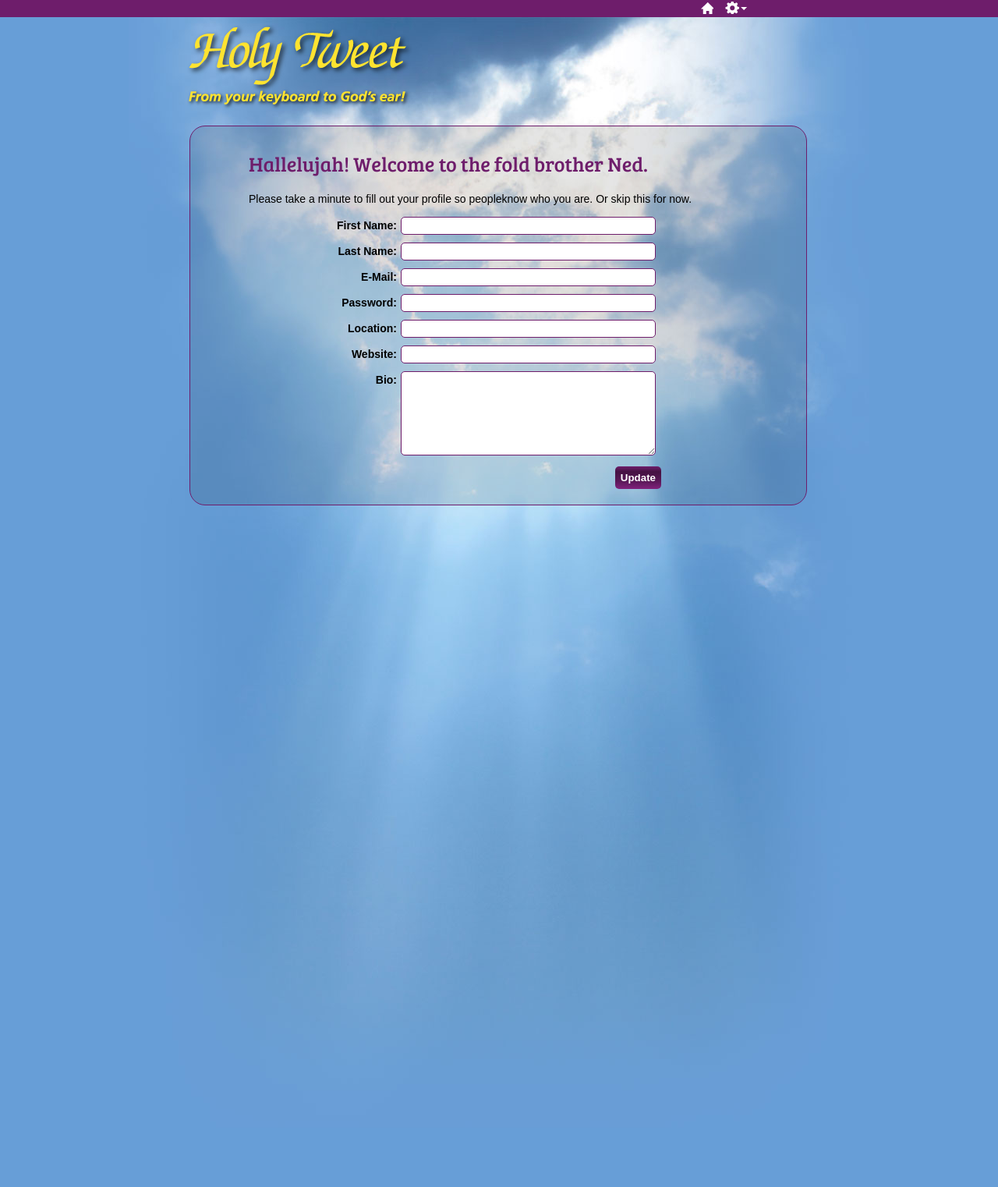
After one commit to Grafixwerks/P2, a PHP site: page /success-join.php in a window 1280 px wide. The commit adds this page. Shown: the whole page at 78% size. Run offline with PHP 8.4, Linux system fonts and the light colour scheme.

Commit message:
Added confirmation after join page HTML & CSS

```diff
--- a/css/main.css
+++ b/css/main.css
@@ -269,6 +269,12 @@ fieldset {
 	margin: 0px;
 	padding: 0px;
 }
+.success legend {
+	font-size: 1px;
+	text-indent: -9999px;
+	margin: 0px;
+	padding: 0px;
+}
 #sign-in {
 	float: right;
 }
@@ -278,6 +284,16 @@ fieldset {
 }
 .txt {
 	width: 319px;
+	margin-bottom: 10px;
+	border: 1px solid #6E1D6B;
+	padding:3px;
+	-webkit-border-radius: 5px;
+	-moz-border-radius: 5px;
+	border-radius: 5px;
+}
+.bio {
+	width: 319px;
+	height:100px;
 	margin-bottom: 10px;
 	border: 1px solid #6E1D6B;
 	padding:3px;
--- a/join.php
+++ b/join.php
@@ -35,7 +35,7 @@
 
 <form action="" method="post" enctype="application/x-www-form-urlencoded" id="">
   <fieldset>
-    <legend>Sign in</legend>
+    <legend>Join</legend>
     <div class="text-group">
       <label for="first-name" class="welcome-label">First Name:</label>
       <input type="text" name="first-name" id="first-name"  class="txt" maxlength="20" />
--- /dev/null
+++ b/success-join.php
@@ -0,0 +1,149 @@
+<!DOCTYPE HTML>
+<html>
+<head>
+<!-- CSCI E-15 | Andrew Pearson | P 2 -->
+<meta charset="utf-8">
+<title>Holy Tweet</title>
+<link href='http://fonts.googleapis.com/css?family=Bree+Serif' rel='stylesheet' type='text/css'>
+<link rel="stylesheet" type="text/css" href="css/main.css">
+<style type="text/css">
+.success-label {
+	text-align: right;
+	display: block;
+	float: left;
+	width: 190px;
+	margin-right: 5px;
+	font-size: 14px;
+	font-weight: bold;
+	padding-top: 3px;
+}
+.main-content p {
+	font-size: 14px;
+}
+#update {
+	float: right;
+	margin-right: 111px;
+}
+</style>
+</head>
+
+<body>
+<div class="main-nav">
+  <ul class="nav">
+    <li><a href="" title="Account" id="acct">Account</a>
+      <ul class="dropdown">
+        <li><a href="">View profile</a></li>
+        <li><a href="">Account dashboard</a></li>
+        <li><a href="">Log out </a></li>
+      </ul>
+      <!-- .dropdown -->
+
+    </li>
+    <li><a href="" title="Home" id="home">Home</a></li>
+  </ul>
+  <!-- .nav -->
+
+</div>
+<!-- .main-nav -->
+
+<div class="wrapper"> <a href="/" class="logo">Holy Tweet: from your keyboard to God’s ear!</a>
+  <div class="main-content">
+    <h1>Hallelujah! Welcome to the fold brother Ned.</h1>
+
+    <p>Please take a minute  to fill out your profile so peopleknow who you are.  Or skip this for now.</p>
+    <form action="" method="post" enctype="application/x-www-form-urlencoded" id="" class="success">
+      <fieldset>
+    <legend>Account information</legend>
+    <div class="text-group">
+      <label for="first-name" class="success-label">First Name:</label>
+      <input type="text" name="first-name" id="first-name"  class="txt" maxlength="20" />
+    </div><!-- Close class text-gruop -->
+
+
+    <div class="text-group">
+      <label for="last-name" class="success-label">Last Name:</label>
+      <input type="text" name="last-name" id="last-name"  class="txt" maxlength="30" />
+    </div><!-- Close class text-gruop -->
+
+
+    <div class="text-group">
+      <label for="email" class="success-label">E-Mail:</label>
+      <input type="text" name="email" id="email"  class="txt" maxlength="30" />
+    </div><!-- Close class text-gruop -->
+
+
+    <div class="text-group">
+      <label for="password" class="success-label">Password: </label>
+      <input type="text" name="password" id="password"  class="txt" maxlength="30" />
+    </div><!-- Close class text-gruop -->
+
+
+    <div class="text-group">
+      <label for="location" class="success-label">Location:</label>
+      <input type="text" name="location" id="location"  class="txt" maxlength="20" />
+    </div><!-- Close class text-gruop -->
+
+
+    <div class="text-group">
+      <label for="website" class="success-label">Website:</label>
+      <input type="text" name="website" id="website"  class="txt" maxlength="20" />
+    </div><!-- Close class text-gruop -->
+
+
+    <div class="text-group">
+      <label for="bio" class="success-label">Bio:</label>
+      <textarea name="bio" id="bio" class="bio" ></textarea>
+    </div><!-- Close class text-gruop -->
+
+
+
+
+  <input type="submit" name="submit" value="Update" id="update" class="btn" />
+  </fieldset>
+
+</form>
+
+
+
+  </div>
+  <!-- .main-content -->
+
+</div>
+<!-- .wrapper -->
+
+<script type="text/javascript" src="js/jquery-1.10.2.min.js"></script>
+<script type="text/javascript">
+// <![CDATA[
+
+$(document).ready(function() {
+
+
+// These show and hide tabs
+
+// Hide things on load
+      $('#tab-two').hide();
+      $('#tab-three').hide();
+
+// show/hide on pagination link click
+    $('.tweets-tab').click(function () {
+      $('.tab-content').hide();
+      $('#tab-one').show();
+	  (this).preventDefault();
+    });
+    $('.following-tab').click(function () {
+      $('.tab-content').hide();
+      $('#tab-two').show();
+	  (this).preventDefault();
+    });
+    $('.followers-tab').click(function () {
+      $('.tab-content').hide();
+      $('#tab-three').show();
+	  (this).preventDefault();
+    });
+
+}); // close doc ready
+
+// ]]>
+</script>
+</body>
+</html>
```
